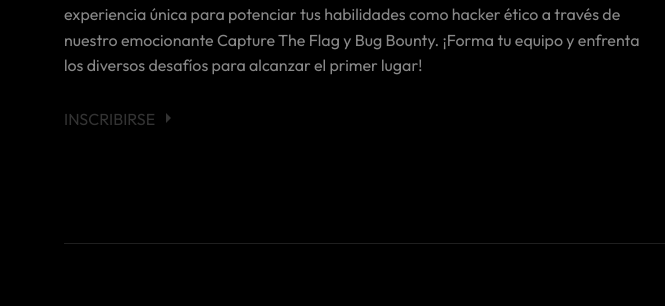
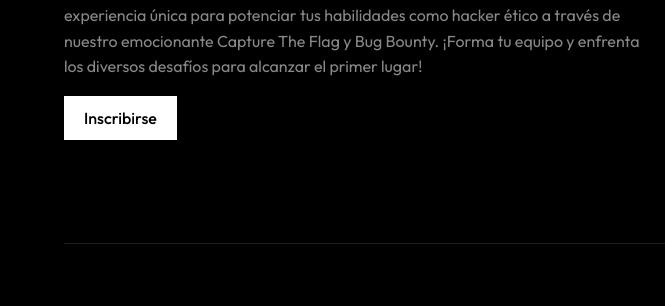
Before and after one commit to JESUSLUG/HackHowl, a plain HTML site: page index.html in a window 1280 px wide. Shown: the part 438-744 px from the top of the page, 0-665 px from the left. Drawn offline with nearby package versions, Linux system fonts and the light colour scheme.

Commit message:
Update index.html
Boton Blanco

```diff
--- a/index.html
+++ b/index.html
@@ -48,7 +48,9 @@
                         Sumérgete en una experiencia única para potenciar tus habilidades como hacker ético a través de
                         nuestro emocionante Capture The Flag y Bug Bounty. ¡Forma tu equipo y enfrenta los diversos
                         desafíos para alcanzar el primer lugar!</p>
-                   <a href="https://www.eventbrite.com.mx/e/882779355817?aff=oddtdtcreator">INSCRIBIRSE <i class="ri-arrow-right-s-fill"></i> </a>
+                 <a href="https://www.eventbrite.com.mx/e/882779355817?aff=oddtdtcreator" class="header__btn btn btn--white">
+    Inscribirse
+</a>
 
                 </div>
                 <div class="hero__right">
```
